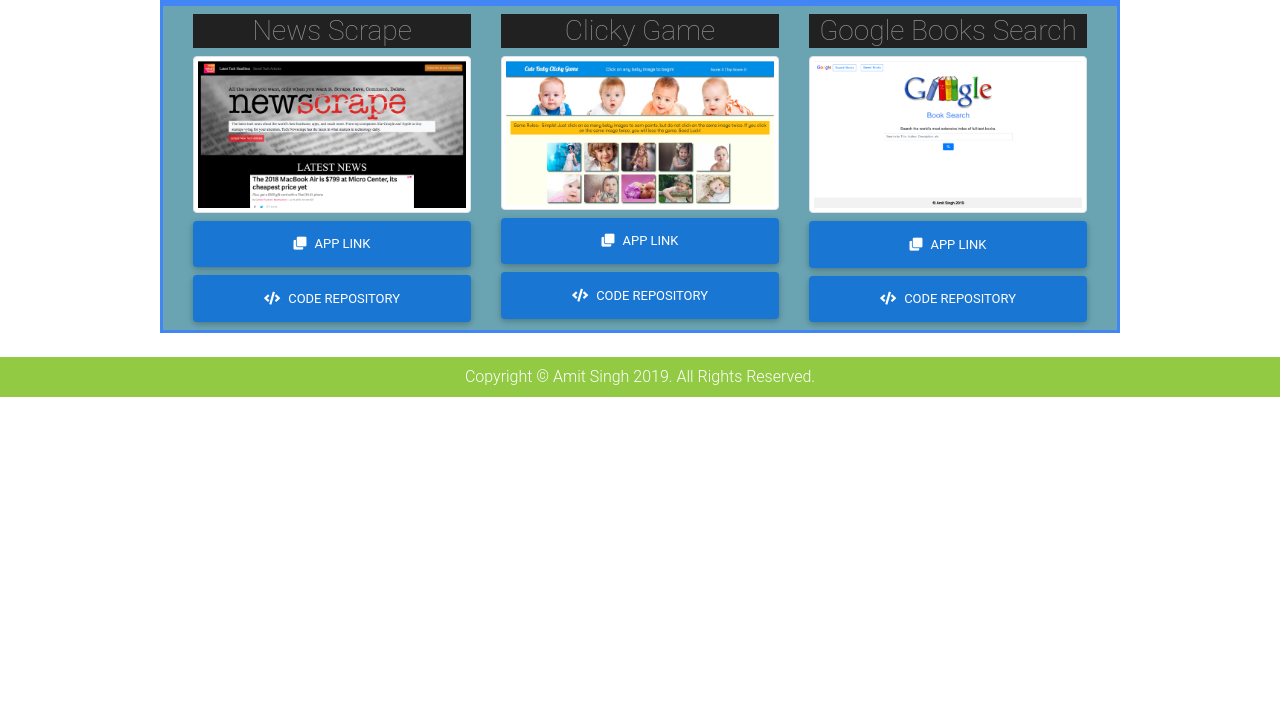
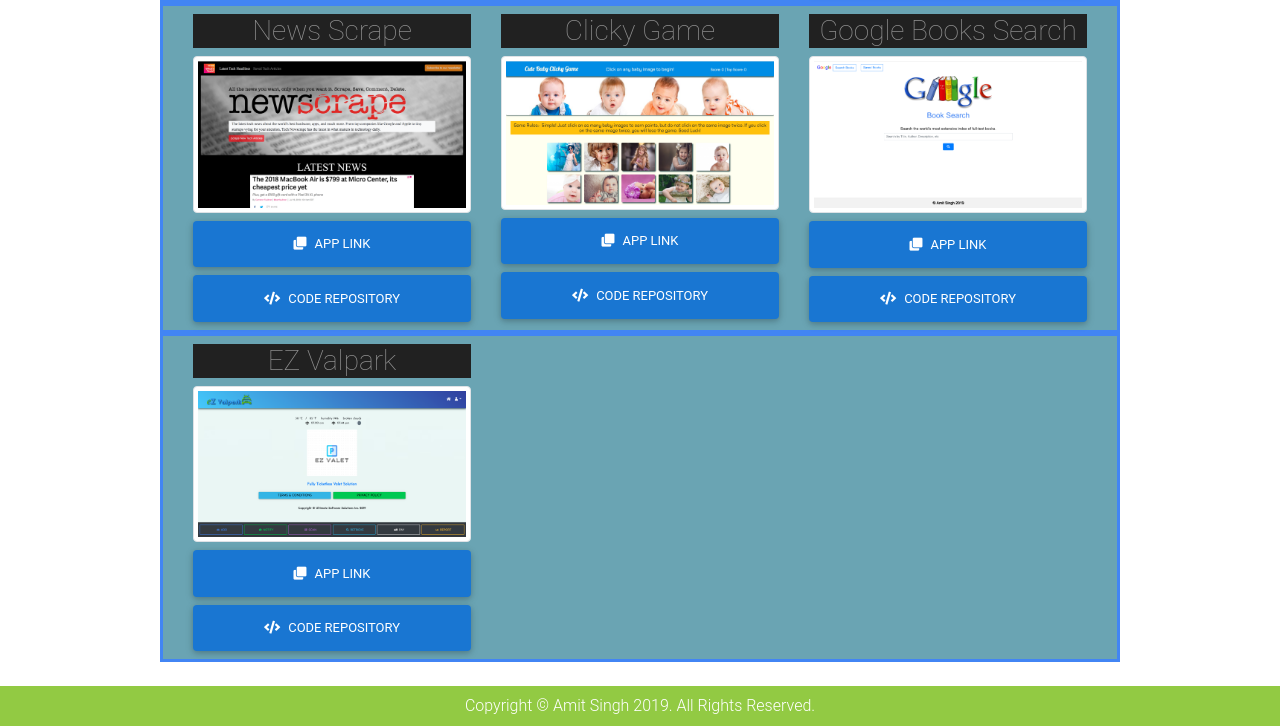
Before and after one commit to amitsinghgh19/Bootstrap-Portfolio, a plain HTML site: page portfolio.html in a window 1280 px wide. Shown: the part 1949-2675 px from the top of the page. Before the commit the page ends 2346 px from the top, so only its background shows below. Drawn offline with nearby package versions, Linux system fonts and the light colour scheme.

Commit message:
Added ez valpark link to portfolio

```diff
--- a/portfolio.html
+++ b/portfolio.html
@@ -252,6 +252,33 @@
                     </div>
                 </div>
                 <!-- ******************************************************************************************************* -->
+                <!-- ******************************************************************************************************* -->
+                <div class="row py-2 border border-primary" style="border-width:3px !important; background-color:rgb(106,164,179);" >
+                    <div class="col-md-12 ">
+                        <div class="col-md-4 float-left">
+                            <h3 class="font-weight-lighter text-white-50 bg-dark text-center">EZ Valpark</h1>
+                            <a href="https://ez-valpark.herokuapp.com/"><img src="assets/pic/ezvalpark.png" class="img-fluid img-thumbnail" alt="Responsive image"></a>
+
+                            <a href="https://ez-valpark.herokuapp.com/" class="btn btn-block btn-blue darken-4 mt-2 rounded"><i class="fas fa-clone left"></i> App Link</a>
+                            <a href="https://github.com/amitsinghgh19/dreamteampro3" class="btn btn-block btn-blue darken-4 mt-2 rounded"><i class="fas fa-code left"></i> Code Repository</a>
+                        </div>
+                        <!-- <div class="col-md-4 float-left">
+                            <h3 class="font-weight-lighter text-white-50 bg-dark text-center">Clicky Game</h1>
+                            <a href="https://cute-baby-clicky-game.herokuapp.com/"><img src="assets/pic/ClickyGame.png" class="img-fluid img-thumbnail" alt="Responsive image"></a>
+
+                            <a href="https://cute-baby-clicky-game.herokuapp.com/" class="btn btn-block btn-blue darken-4 mt-2 rounded"><i class="fas fa-clone left"></i> App Link</a>
+                            <a href="https://github.com/amitsinghgh19/clicky-game" class="btn btn-block btn-blue darken-4 mt-2 rounded"><i class="fas fa-code left"></i> Code Repository</a>
+                        </div>
+                        <div class="col-md-4 float-left">
+                            <h3 class="font-weight-lighter text-white-50 bg-dark text-center">Google Books Search</h1>
+                            <a href="https://google-book-search-application.herokuapp.com/"><img src="assets/pic/GoogleBooksSearch.png" class="img-fluid img-thumbnail" alt="Responsive image"></a>
+
+                            <a href="https://google-book-search-application.herokuapp.com/" class="btn btn-block btn-blue darken-4 mt-2 rounded"><i class="fas fa-clone left"></i> App Link</a>
+                            <a href="https://github.com/amitsinghgh19/google-books-react-search" class="btn btn-block btn-blue darken-4 mt-2 rounded"><i class="fas fa-code left"></i> Code Repository</a>
+                        </div> -->
+                    </div>
+                </div>
+                <!-- ******************************************************************************************************* -->
 
             </div>
         </div>
```
Also changed, not shown: assets/pic/ezvalpark.png (added).
